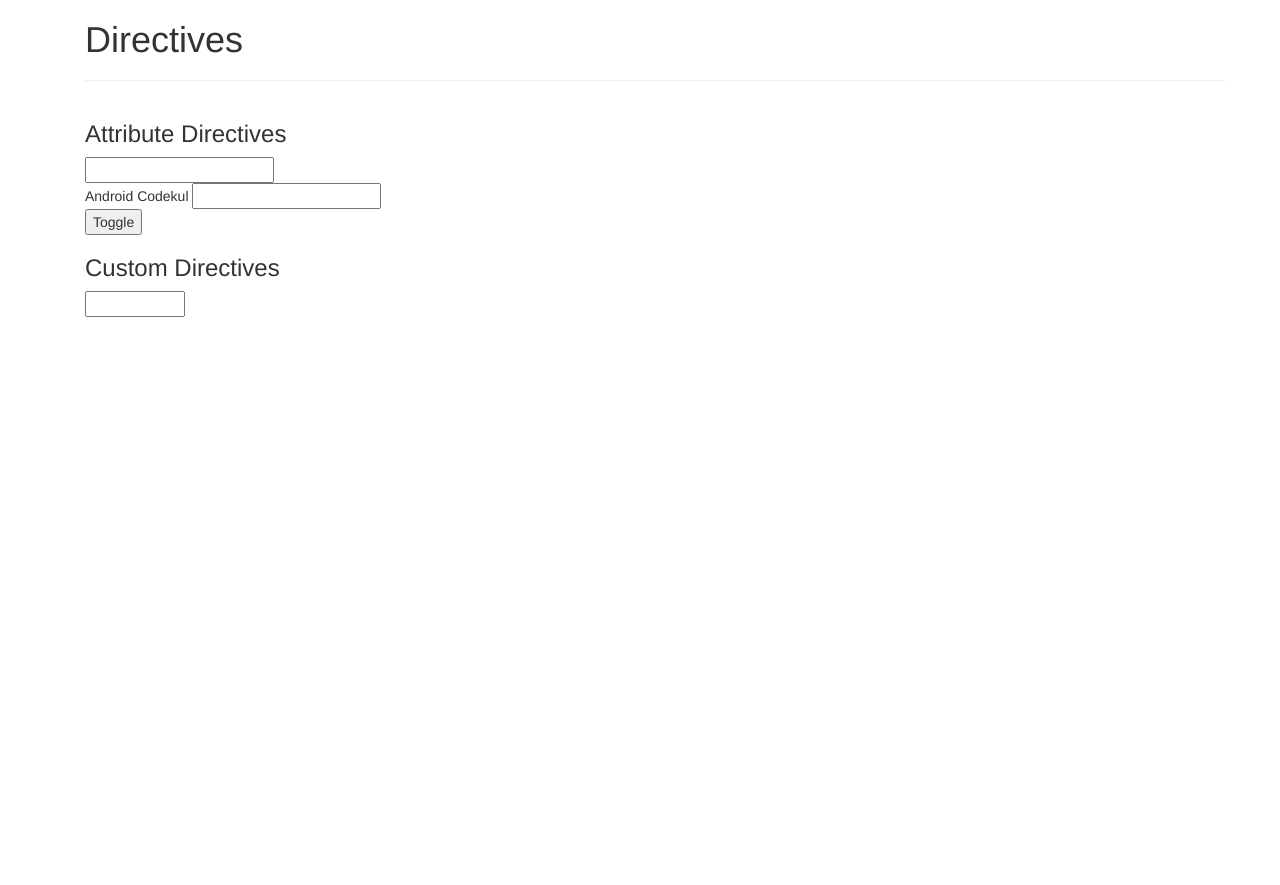
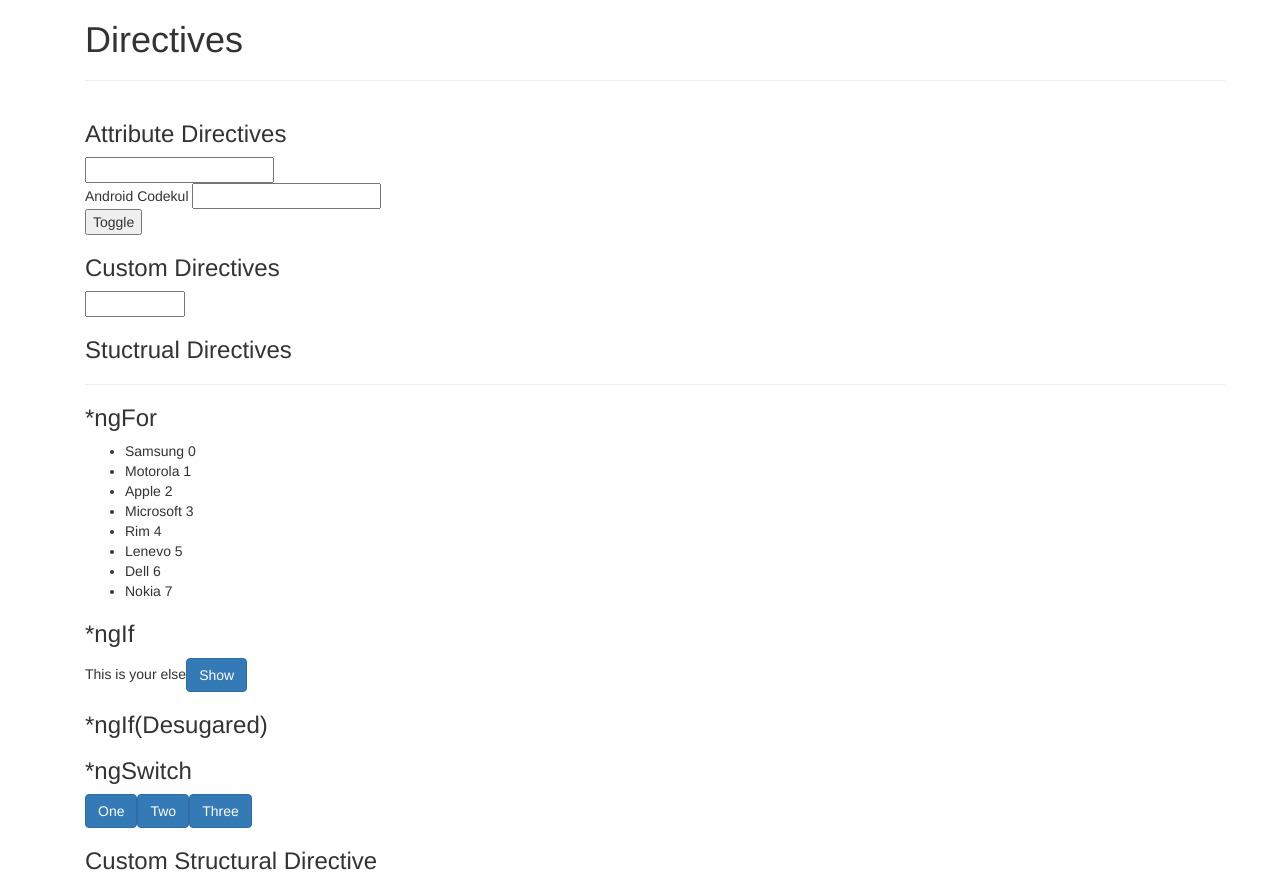
Before and after one commit to CodeKul/ANG2017624-ANGULAR, an Angular app: page / in a window 1280 px wide. Before the commit the page ends 800 px from the top, so only its background shows below. Built offline with nearby package versions, Linux system fonts and the light colour scheme.

Commit message:
directives: ngSwitchCase

```diff
--- a/src/app/directives/directives.component.html
+++ b/src/app/directives/directives.component.html
@@ -1,7 +1,8 @@
 <div class="container">
   <div class="row">
     <div class="col-md-12">
-      <h1>Directives</h1><hr>
+      <h1>Directives</h1>
+      <hr>
     </div>
   </div>
   <div class="row">
@@ -11,9 +12,9 @@
         <input type="text" [ngStyle]="{'border': '1px solid '+ textColor}">
       </div>
       <div [ngClass]="{well : isWell}">
-        Android Codekul <input type="text" [(ngModel)]="textColor" >
+        Android Codekul <input type="text" [(ngModel)]="textColor">
       </div>
-      <input type="button" value="Toggle" (click)="isWell = !isWell"/>
+      <input type="button" value="Toggle" (click)="isWell = !isWell" />
     </div>
   </div>
   <div class="row">
@@ -27,4 +28,43 @@
       </div>
     </div>
   </div>
-</div>
+  <div class="row">
+    <div class="col-md-12">
+      <h3>Stuctrual Directives</h3>
+      <hr>
+      <div>
+        <h3>*ngFor</h3>
+        <ul>
+          <li *ngFor="let xyz of mobiles;let pos = index;">{{xyz}} {{pos}}</li>
+        </ul>
+      </div>
+      <div>
+        <h3>*ngIf</h3>
+        <input type="text" *ngIf="isVisible; else elsBlk"> <input type="button" (click)="isVisible = !isVisible" class="btn btn-primary"
+          value="Show">
+        <ng-template #elsBlk>This is your else</ng-template>
+      </div>
+      <div>
+        <h3>*ngIf(Desugared)</h3>
+        <ng-template [ngIf]="isVisible">
+          <div>Desugared Version of *ngIf</div>
+        </ng-template>
+      </div>
+      <div>
+        <h3>*ngSwitch</h3>
+        <input type="button" value="One" (click)="myNum=1" class="btn btn-primary">
+        <input type="button" value="Two" (click)="myNum=2" class="btn btn-primary">
+        <input type="button" value="Three" (click)="myNum=3" class="btn btn-primary">
+        <div [ngSwitch]="myNum">
+          <div *ngSwitchCase="1">
+            <app-android></app-android>
+          </div>
+          <div *ngSwitchCase="2">Two</div>
+          <div *ngSwitchCase="3">Three</div>
+        </div>
+      </div>
+      <div>
+        <h3>Custom Structural Directive</h3>
+      </div>
+    </div>
+  </div>
--- a/src/app/directives/directives.component.ts
+++ b/src/app/directives/directives.component.ts
@@ -6,7 +6,22 @@ import { Component, OnInit, OnChanges } from '@angular/core';
   styleUrls: ['./directives.component.css']
 })
 export class DirectivesComponent implements OnInit {
-  constructor() { }
+
+  mobiles: string[];
+
+  constructor() {
+    this.mobiles = [];
+
+    this.mobiles.push('Samsung');
+    this.mobiles.push('Motorola');
+    this.mobiles.push('Apple');
+    this.mobiles.push('Microsoft');
+    this.mobiles.push('Rim');
+    this.mobiles.push('Lenevo');
+    this.mobiles.push('Dell');
+    this.mobiles.push('Nokia');
+  }
+
   ngOnInit() {
   }
 }
```
